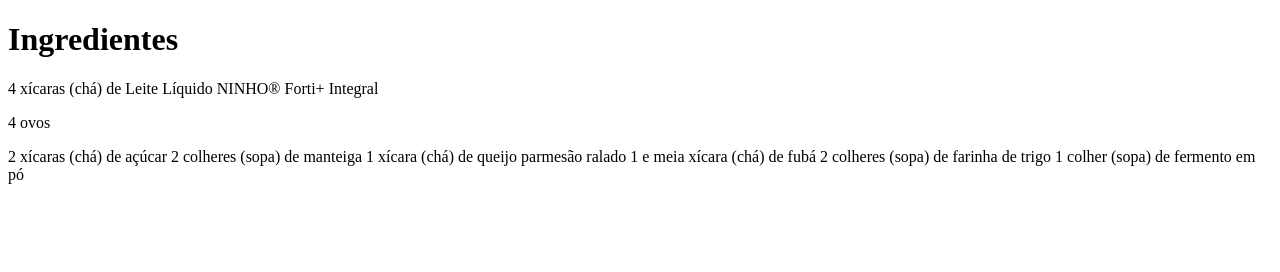
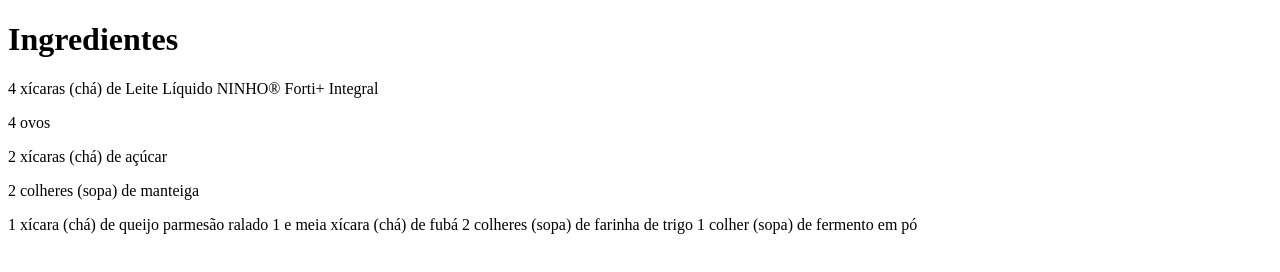
Before and after one commit to catiaxavier/2b-inez, a plain HTML site: page index.html in a window 1280 px wide. Drawn offline with Linux system fonts and the light colour scheme.

Commit message:
Update index.html

```diff
--- a/index.html
+++ b/index.html
@@ -10,8 +10,8 @@
    <h1>Ingredientes </h1>
 <p> 4 xícaras (chá) de Leite Líquido NINHO® Forti+ Integral </p>
 <p>4 ovos </p>
-2 xícaras (chá) de açúcar
-2 colheres (sopa) de manteiga
+<p>2 xícaras (chá) de açúcar </p>
+<p>2 colheres (sopa) de manteiga</p>
 1 xícara (chá) de queijo parmesão ralado
 1 e meia xícara (chá) de fubá
 2 colheres (sopa) de farinha de trigo
```
